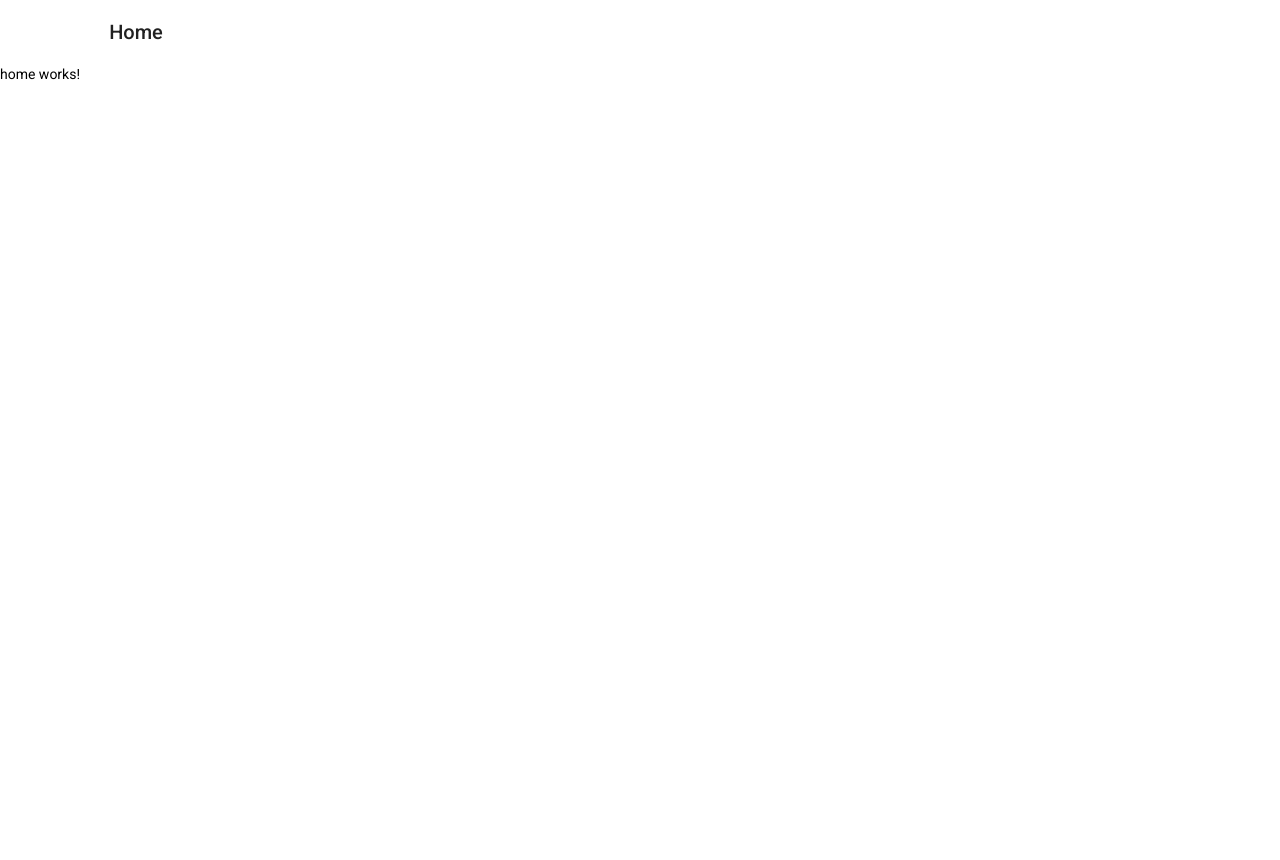
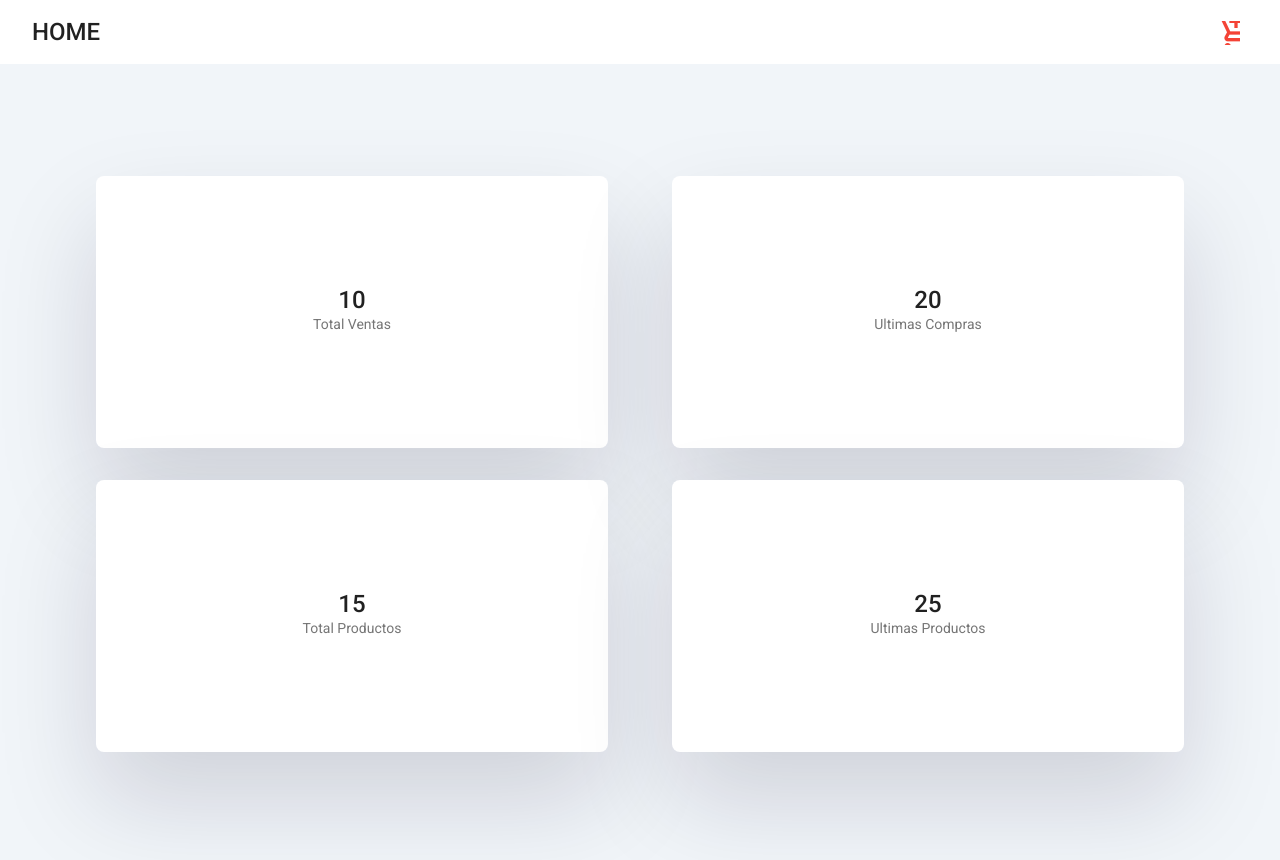
Before and after one commit to AlisaFilon/ComprasOnline, an Angular app: page /home in a window 1280 px wide. Shown: the top 860 px of the page. Before the commit the page ends 800 px from the top, so only its background shows below. Built offline with nearby package versions, Linux system fonts and the light colour scheme.

Commit message:
Trabajo con el Enrutamiento

```diff
--- a/src/app/app.component.css
+++ b/src/app/app.component.css
@@ -1,54 +1,13 @@
-.example-spacer {
-  flex: 1 1 auto;
-}
+
 
 .mat-toolbar {
-background-color: white;
+  background-color: white;
+  justify-content: space-between;
+  padding: 2rem;
 }
-
-.main-card {
-  background-color: #F1F5F9;
-  height: 100vh;
-  display: flex;
-  justify-content: center;
-  align-items: center;
+h1 {
+font-size: 1.5rem;
 }
-
-.example-card {
-/*  max-width: 400px;*/
-  width: 80rem;
-  height: 20rem;
+.mat-icon {
+font-size: 2.5rem;
 }
-
-.example-header-image {
-  background-image: url('https://material.angular.io/assets/img/examples/shiba1.jpg');
-  background-size: cover;
-}
-h4 {
-    display: flex;
-    justify-content: center;
-    margin: 10rem;
-
-}
-.mat-card {
-  box-shadow: rgba(17, 12, 46, 0.15) 0px 48px 100px 0px;
-  border-radius: 0.5rem;
-
-}
-
-.mat-card-content  {
-    color: #679FBC;
-    display: flex;
-    justify-content: center;
-    align-items: center;
-}
-
-.mat-card-actions  {
-    display: flex;
-    justify-content: center;
-    margin: -8rem;
-}
-button {
-width: 15rem;
-letter-spacing: 1rem;
-}
--- a/src/app/app.component.html
+++ b/src/app/app.component.html
@@ -1,11 +1,13 @@
 <div class="main-border">
-  <mat-toolbar>
-    <button mat-icon-button class="example-icon">
-      <h1>Home</h1>
-    </button>
-    <span class="example-spacer"></span>
-  </mat-toolbar>
+<mat-toolbar>
+  <button mat-icon-button class="example-icon">
+    <h1> {{toolbarname}}</h1>
+  </button>
+
+  <button mat-icon-button color="warn">
+    <mat-icon>add_shopping_cart</mat-icon>
+  </button>
+</mat-toolbar>
 </div>
 
-
 <router-outlet></router-outlet>
--- a/src/app/app.component.ts
+++ b/src/app/app.component.ts
@@ -1,10 +1,21 @@
-import { Component } from '@angular/core';
+import { Component, OnInit } from '@angular/core';
 
 @Component({
-  selector: 'app-root',
-  templateUrl: './app.component.html',
-  styleUrls: ['./app.component.css']
+   selector: 'app-root',
+   templateUrl: './app.component.html',
+   styleUrls: ['./app.component.css']
 })
-export class AppComponent {
+export class AppComponent implements OnInit {
   title = 'ComprasOnline';
+   toolbarname :string ;
+
+
+  constructor() {
+   this.toolbarname='HOME';
+
+   }
+
+  ngOnInit() {
+
+  }
 }
--- a/src/app/components/home/home.component.css
+++ b/src/app/components/home/home.component.css
@@ -0,0 +1,21 @@
+
+.home {
+   background-color: #F1F5F9;
+   height: 100vh;
+   display: flex;
+   justify-content: center;
+   align-items: center;
+}
+
+.card-home-principal {
+  height: 15rem;
+  width: 30rem;
+  margin: 2rem;
+  display: flex;
+  justify-content: center;
+  flex-direction: column;
+  align-items: center;
+  box-shadow: rgba(17, 12, 46, 0.15) 0px 48px 100px 0px;
+  border-radius: 0.5rem;
+
+}
--- a/src/app/components/home/home.component.html
+++ b/src/app/components/home/home.component.html
@@ -1 +1,26 @@
-<p>home works!</p>
+<div class="home">
+
+  <div class="card-home-principal-total">
+    <mat-card class="card-home-principal">
+      <mat-card-title>10</mat-card-title>
+      <mat-card-subtitle>Total Ventas</mat-card-subtitle>
+    </mat-card>
+
+    <mat-card class="card-home-principal">
+      <mat-card-title>15</mat-card-title>
+      <mat-card-subtitle>Total Productos</mat-card-subtitle>
+    </mat-card>
+  </div>
+
+  <div class="card-home-principal-ultimas">
+        <mat-card class="card-home-principal">
+          <mat-card-title>20</mat-card-title>
+          <mat-card-subtitle>Ultimas Compras</mat-card-subtitle>
+        </mat-card>
+
+        <mat-card class="card-home-principal">
+          <mat-card-title>25</mat-card-title>
+          <mat-card-subtitle>Ultimas Productos</mat-card-subtitle>
+        </mat-card>
+    </div>
+</div>
--- a/src/app/components/principal/principal.component.css
+++ b/src/app/components/principal/principal.component.css
@@ -1,12 +1,7 @@
-.example-spacer {
+/*.example-spacer {
   flex: 1 1 auto;
-}
-
-.mat-toolbar {
-background-color: white;
-}
-
-.main-card {
+}*/
+.card-principal {
   background-color: #F1F5F9;
   height: 100vh;
   display: flex;
@@ -14,26 +9,12 @@ background-color: white;
   align-items: center;
 }
 
-.example-card {
+.card-principal-bienvenida {
 /*  max-width: 400px;*/
   width: 80rem;
   height: 20rem;
-}
-
-.example-header-image {
-  background-image: url('https://material.angular.io/assets/img/examples/shiba1.jpg');
-  background-size: cover;
-}
-h4 {
-    display: flex;
-    justify-content: center;
-    margin: 10rem;
-
-}
-.mat-card {
   box-shadow: rgba(17, 12, 46, 0.15) 0px 48px 100px 0px;
   border-radius: 0.5rem;
-
 }
 
 .mat-card-content  {
@@ -43,6 +24,11 @@ h4 {
     align-items: center;
 }
 
+h4 {
+    display: flex;
+    justify-content: center;
+    margin: 10rem;
+}
 .mat-card-actions  {
     display: flex;
     justify-content: center;
--- a/src/app/components/principal/principal.component.html
+++ b/src/app/components/principal/principal.component.html
@@ -1,7 +1,6 @@
 
-
-<div class="main-card">
-  <mat-card class="example-card">
+<div class="card-principal">
+    <mat-card class="card-principal-bienvenida">
       <mat-card-content>
         <h1>
           Bienvenida
--- a/src/app/products/listado-productos/listado-productos.component.css
+++ b/src/app/products/listado-productos/listado-productos.component.css
@@ -0,0 +1,26 @@
+.listado-productos {
+     background-color: #F1F5F9;
+     height: 100vh;
+     display: flex;
+     justify-content: center;
+     align-items: center;
+
+}
+
+
+.material-icons {
+    font-size: 3rem;
+    margin-left: 1.2rem;
+    margin-top: 1.2rem;
+}
+
+
+.listado-productos-card-tres {
+    flex-direction: row;
+    display: flex;
+}
+.listado-productos-card {
+      height: 25rem;
+      width: 20rem;
+      margin: 2rem;
+    }
--- a/src/app/products/listado-productos/listado-productos.component.html
+++ b/src/app/products/listado-productos/listado-productos.component.html
@@ -1 +1,70 @@
-<p>listado-productos works!</p>
+
+<div class="listado-productos">
+
+            <div class="material-icons-grid">
+             <span class="material-icons">apps</span>
+             <span class="material-icons">apps</span>
+           </div>
+
+  <div class="listado-productos-card-tres">
+      <mat-card class="listado-productos-card">
+
+        <img mat-card-image src="https://material.angular.io/assets/img/examples/shiba2.jpg">
+
+          <mat-card-header>
+                <mat-card-title>Secador Profecional</mat-card-title>
+                <mat-card-subtitle>Modelo:385 Fucsia</mat-card-subtitle>
+          </mat-card-header>
+
+          <mat-card-actions>
+            <button mat-button>$52</button>
+            <button mat-icon-button color="black">
+              <mat-icon>add_shopping_cart</mat-icon>
+            </button>
+          </mat-card-actions>
+
+      </mat-card>
+
+
+    <mat-card class="listado-productos-card">
+
+      <img mat-card-image src="https://material.angular.io/assets/img/examples/shiba2.jpg">
+
+      <mat-card-header>
+        <mat-card-title>Secador Profecional</mat-card-title>
+        <mat-card-subtitle>Modelo:385 Fucsia</mat-card-subtitle>
+      </mat-card-header>
+
+      <mat-card-actions>
+        <button mat-button>$52</button>
+        <button mat-icon-button color="black">
+          <mat-icon>add_shopping_cart</mat-icon>
+        </button>
+      </mat-card-actions>
+
+    </mat-card>
+
+
+
+    <mat-card class="listado-productos-card">
+
+      <img mat-card-image src="https://material.angular.io/assets/img/examples/shiba2.jpg">
+
+      <mat-card-header>
+        <mat-card-title>Secador Profecional</mat-card-title>
+        <mat-card-subtitle>Modelo:385 Fucsia</mat-card-subtitle>
+      </mat-card-header>
+
+      <mat-card-actions>
+        <button mat-button>$52</button>
+        <button mat-icon-button color="black">
+          <mat-icon>add_shopping_cart</mat-icon>
+        </button>
+      </mat-card-actions>
+
+    </mat-card>
+  </div>
+
+
+
+</div>
```
Also changed, not shown: src/icon/basurera.png (added). Lines whose indentation alone changed are shown as unchanged.
